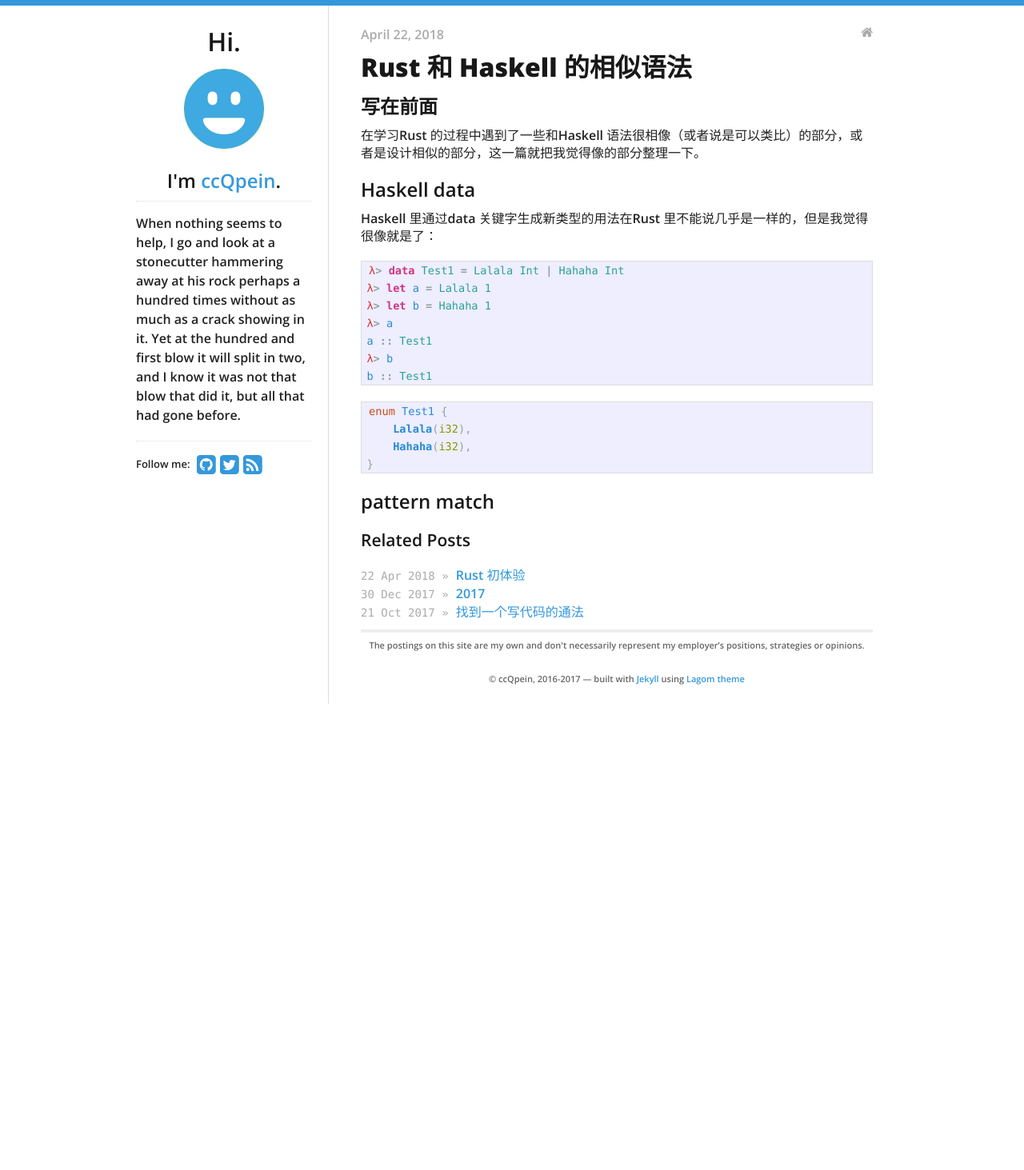
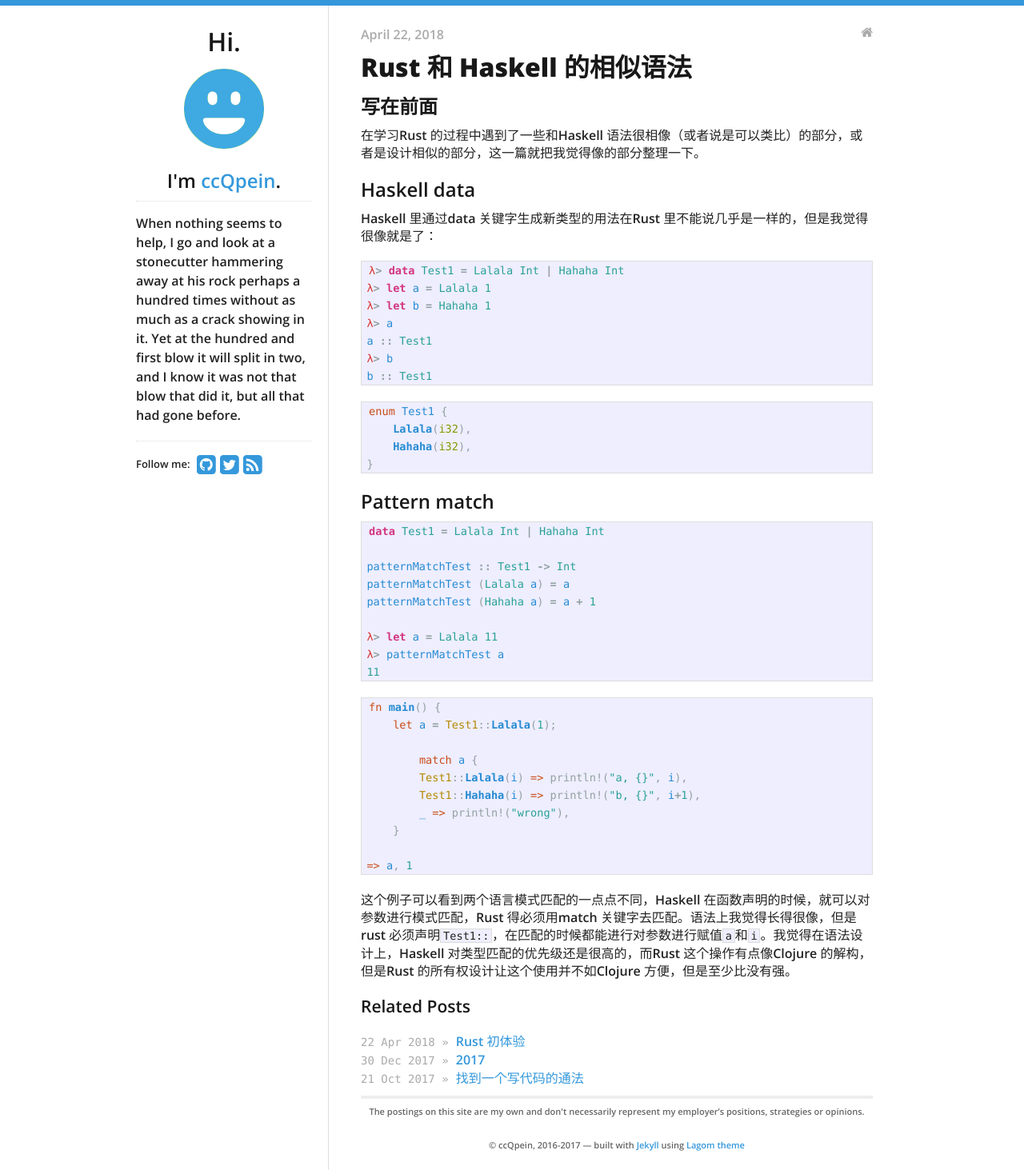
Before and after one commit to ccqpein/ccqpein.github.io, a Jekyll site: the page built from _posts/2018-04-22-Rust-和-Haskell-的相似语法.md, in a window 1280 px wide. Shown: the whole page at 80% size. Built offline with Jekyll 4.4.1, drawn with Linux system fonts in a browser that asks for light colours; nearby versions of some CDN libraries; before the commit the page ends 907 px from its top, so only the background shows below that.

Commit message:
done with first version of this post

````diff
--- a/_posts/2018-04-22-Rust-和-Haskell-的相似语法.md
+++ b/_posts/2018-04-22-Rust-和-Haskell-的相似语法.md
@@ -30,4 +30,32 @@
 }
 ```
 
-## pattern match
+## Pattern match
+
+
+```haskell
+data Test1 = Lalala Int | Hahaha Int
+
+patternMatchTest :: Test1 -> Int
+patternMatchTest (Lalala a) = a
+patternMatchTest (Hahaha a) = a + 1
+
+λ> let a = Lalala 11
+λ> patternMatchTest a
+11
+```
+
+```rust
+fn main() {
+    let a = Test1::Lalala(1);
+
+	match a {
+        Test1::Lalala(i) => println!("a, {}", i),
+        Test1::Hahaha(i) => println!("b, {}", i+1),
+        _ => println!("wrong"),
+    }
+
+=> a, 1
+```
+
+这个例子可以看到两个语言模式匹配的一点点不同，Haskell 在函数声明的时候，就可以对参数进行模式匹配，Rust 得必须用match 关键字去匹配。语法上我觉得长得很像，但是rust 必须声明`Test1::`，在匹配的时候都能进行对参数进行赋值`a`和`i`。我觉得在语法设计上，Haskell 对类型匹配的优先级还是很高的，而Rust 这个操作有点像Clojure 的解构，但是Rust 的所有权设计让这个使用并不如Clojure 方便，但是至少比没有强。
````
